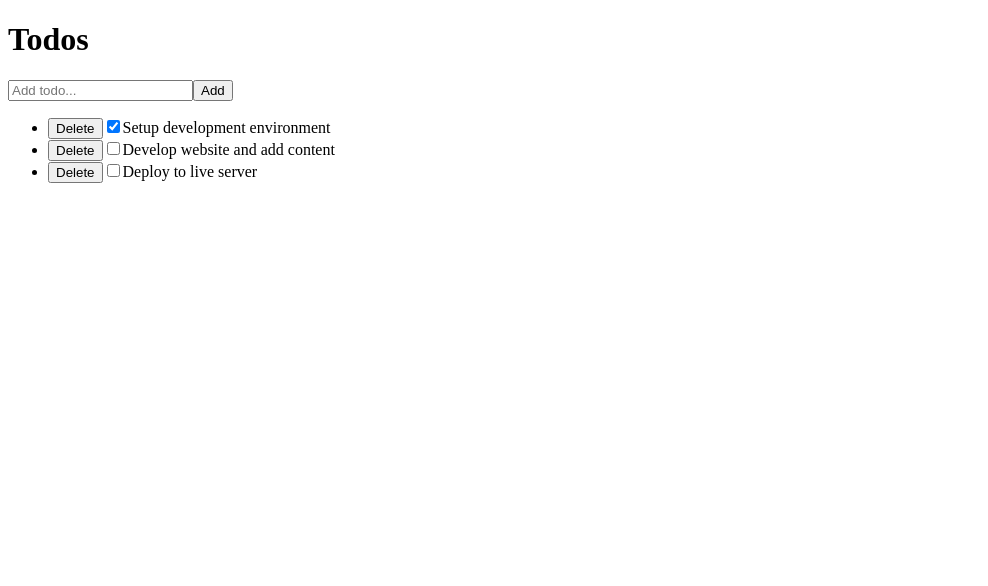
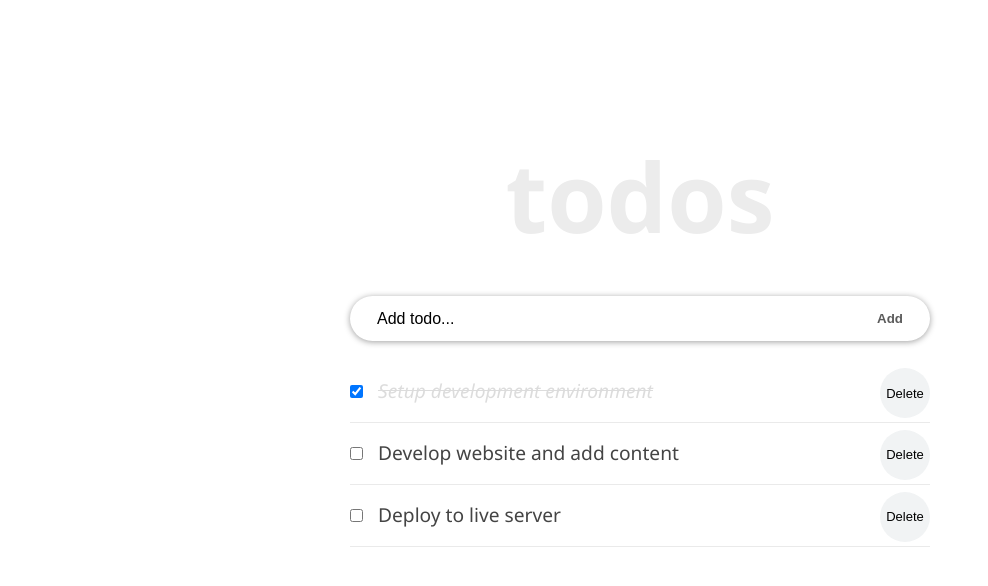
Before and after one commit to fbclh/react-todo-app, a React (Create React App) app: page / in a window 1280 px wide. Shown: the top 586 px of the page, without its empty margins (0-988 px from the left). Built offline with nearby package versions, Linux system fonts and the light colour scheme.

Commit message:
Add basic style

```diff
--- /dev/null
+++ b/src/App.css
@@ -0,0 +1,65 @@
+* {
+  box-sizing: border-box;
+  margin: 0;
+  padding: 0;
+}
+
+body {
+  font-family: 'Segoe UI', Arial, sans-serif;
+  line-height: 1.4;
+  color: #444;
+  background: #fff;
+  height: 100vh;
+}
+
+.container {
+  display: flex;
+  flex-direction: column;
+  justify-content: center;
+  align-items: center;
+  max-width: 600px;
+  margin: 0 auto;
+}
+
+.inner {
+  width: 100%;
+  padding: 8rem 10px 4rem;
+}
+
+.form-container {
+  width: 100%;
+  margin-bottom: 20px;
+  display: flex;
+  border-radius: calc(0.5 * 100px);
+  box-shadow: 0 1px 6px 0 rgba(0, 0, 0, 0.38);
+  justify-content: space-evenly;
+}
+
+.input-text {
+  font-size: 1rem;
+  font-weight: 400;
+  width: 85%;
+  padding-right: 5px;
+  padding-left: 10px;
+  border-radius: calc(0.5 * 100px);
+}
+
+.input-text::placeholder {
+  color: #000;
+}
+
+.input-submit {
+  background: transparent;
+  color: #5b5b5b;
+  text-transform: capitalize;
+  cursor: pointer;
+  font-weight: 600;
+  margin-right: 10px;
+}
+
+.input-text,
+.input-submit {
+  height: 45px;
+  outline: none;
+  border: none;
+}
--- a/src/components/Header.js
+++ b/src/components/Header.js
@@ -1,5 +1,24 @@
-export const Header = () => (
-  <header>
-    <h1>Todos</h1>
-  </header>
-);
+export const Header = () => {
+  const headerStyle = {
+    padding: '20px 0',
+    lineHeight: '1.5em',
+  };
+
+  return (
+    <header style={headerStyle}>
+      <h1
+        style={{
+          fontSize: '6rem',
+          fontWeight: '600',
+          marginBottom: '2rem',
+          lineHeight: '1em',
+          color: '#ececec',
+          textTransform: 'lowercase',
+          textAlign: 'center',
+        }}
+      >
+        Todos
+      </h1>
+    </header>
+  );
+};
--- a/src/components/InputTodo.js
+++ b/src/components/InputTodo.js
@@ -23,15 +23,18 @@ export class InputTodo extends Component {
 
   render() {
     return (
-      <form onSubmit={this.handleSubmit}>
+      <form className="form-container" onSubmit={this.handleSubmit}>
         <input
+          className="input-text"
           type="text"
           placeholder="Add todo..."
           value={this.state.title}
           name="title"
           onChange={this.handleChange}
         />
-        <button type="submit">Add</button>
+        <button className="input-submit" type="submit">
+          Add
+        </button>
       </form>
     );
   }
--- a/src/components/TodoContainer.js
+++ b/src/components/TodoContainer.js
@@ -63,7 +63,8 @@ export class TodoContainer extends Component {
 
   render() {
     return (
-      <div>
+      <div className="container">
+        <div className="inner">
           <Header />
           <InputTodo addTodoProps={this.addTodo} />
           <TodosList
@@ -72,6 +73,7 @@ export class TodoContainer extends Component {
             deleteTodoProps={this.deleteTodo}
           />
         </div>
+      </div>
     );
   }
 }
--- a/src/components/TodoItem.js
+++ b/src/components/TodoItem.js
@@ -1,18 +1,27 @@
 import { Component } from 'react';
+import styles from './TodoItem.module.css';
 
 export class TodoItem extends Component {
   render() {
+    const completedStyle = {
+      textDecoration: 'line-through',
+      fontStyle: 'italic',
+      color: '#d9d9d9',
+      opacity: 0.9,
+    };
+
+    const { completed, title, id } = this.props.todo;
+
     return (
-      <li>
-        <button onClick={() => this.props.deleteTodoProps(this.props.todo.id)}>
-          Delete
-        </button>
+      <li className={styles.item}>
         <input
+          className={styles.checkbox}
           type="checkbox"
-          checked={this.props.todo.completed}
-          onChange={() => this.props.handleChangeProps(this.props.todo.id)}
+          checked={completed}
+          onChange={() => this.props.handleChangeProps(id)}
         />
-        {this.props.todo.title}
+        <button onClick={() => this.props.deleteTodoProps(id)}>Delete</button>
+        <span style={completed ? completedStyle : null}>{title}</span>
       </li>
     );
   }
--- /dev/null
+++ b/src/components/TodoItem.module.css
@@ -0,0 +1,23 @@
+.item {
+  font-size: 1.2rem;
+  list-style-type: none;
+  padding: 17px 0px;
+  border-bottom: 1px solid #eaeaea;
+}
+
+.checkbox {
+  margin-right: 15px;
+}
+
+.item button {
+  font-size: 13px;
+  background: #f1f3f4;
+  border: none;
+  cursor: pointer;
+  float: right;
+  outline: none;
+  border-radius: 100px;
+  height: 50px;
+  width: 50px;
+  margin: -10px 0 0 10px;
+}
--- a/src/index.js
+++ b/src/index.js
@@ -1,6 +1,7 @@
 import React from 'react';
 import ReactDOM from 'react-dom';
 import { TodoContainer } from './components/TodoContainer';
+import './App.css';
 
 // import App from './App';
 
```
Lines whose indentation alone changed are shown as unchanged.
